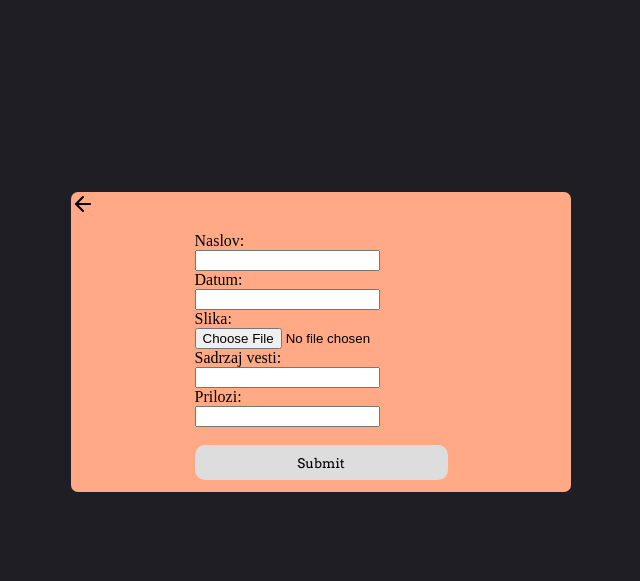
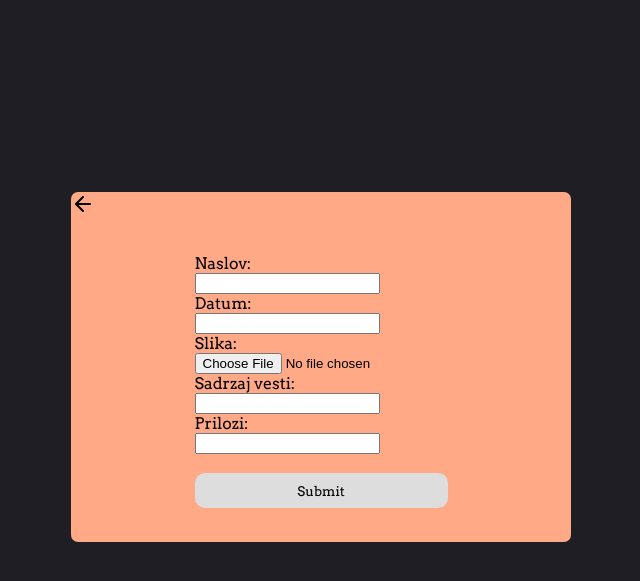
Before and after one commit to monsieurdule/13E034IP, a PHP site: page /html/inputnews.html in a window 1280 px wide. Shown: the top 581 px of the page, without its empty margins (319-959 px from the left). Run offline with PHP 8.4, Linux system fonts and the light colour scheme.

Commit message:
minor changes

```diff
--- a/css/inputadmin.css
+++ b/css/inputadmin.css
@@ -12,12 +12,13 @@ body {
 
 .form-box {
     display: flex;
-    height: 300px;
+    height: 350px;
     width: 500px;
     margin-top: 15%;
     background-color: #FFA987;
     flex-direction: column;
     border-radius: 7px;
+    font-family: arvo;
 }
 
 .navigation {
@@ -86,7 +87,6 @@ body {
 
 .form-box-date {
     display: flex;
-    align-items: center;
     height: 320px;
     width: 500px;
     margin-top: 10%;
```
